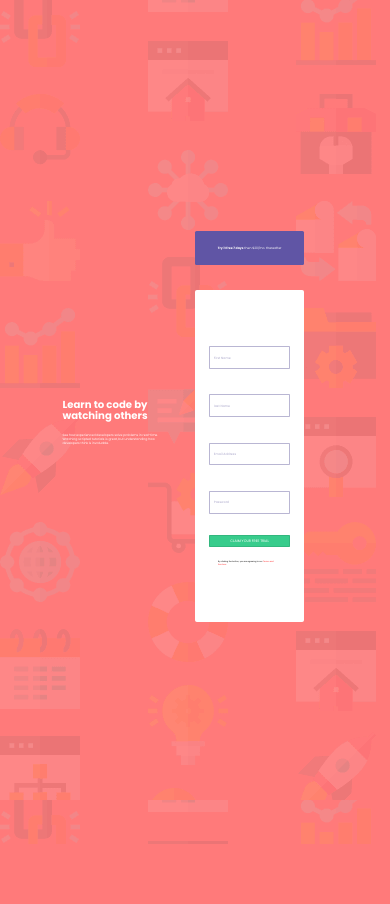
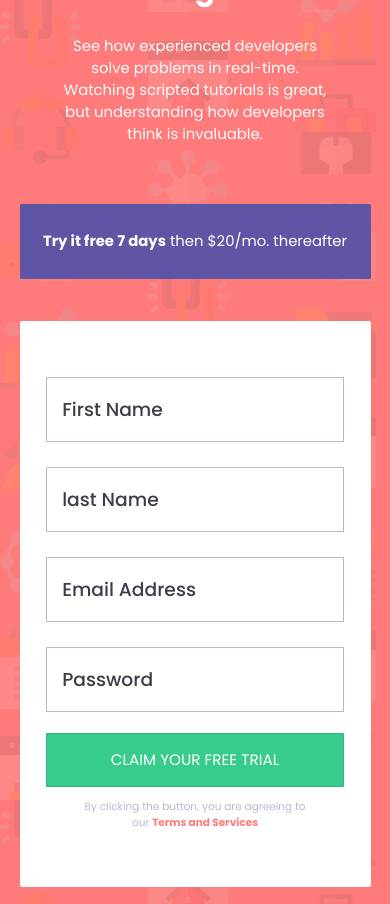
Before and after one commit to ArizonaMangoJuice/intro-component-with-signup-form, a plain HTML site: page index.html in a window 390 px wide. Before the commit the page ends 844 px from the top, so only its background shows below. Drawn offline with Linux system fonts and the light colour scheme.

Commit message:
added mobile view

```diff
--- a/index.css
+++ b/index.css
@@ -104,7 +104,7 @@ h1{
 }
 
 .input-field::placeholder{
-    color: var(--grayish-blue);
+    color: var(--dark-blue);
 }
 
 .input-field:focus{
@@ -150,3 +150,67 @@ h1{
 .error-border{
     border-color: var(--red);
 }
+
+@media only screen and (max-width: 600px){
+    .main-container{
+        flex-direction: column;
+    }
+
+    .left-container{
+        width: 100%;
+        height: auto;
+    }
+
+    h1{
+        text-align: center;
+        font-size: 7.6vw;
+        margin-bottom: 3.5vh;
+    }
+
+    .description{
+        font-size: 3.8vw;
+        text-align: center;
+    }
+
+    .right-container{
+        width: 100%;
+        height: auto;
+    }
+
+    .tip{
+        margin-left: auto;
+        margin-right: auto;
+        width: 90%;
+        text-align: center;
+        padding: 6.8vw 6vw;
+        font-size: 3.8vw;
+        border-radius: .4vw;
+        margin-top: 7vh;
+    }
+
+    .form-container{
+        width: 90%;
+        margin: 2vh auto;
+    }
+
+    .input-field{
+        font-size: 4.8vw;
+        padding: 2vh 4vw;
+
+    }
+
+    .label-style{
+        font-size: 2.6vw;
+    }
+
+    .submit{
+        font-size: 3.9vw;
+        padding: 3.7vw;
+    }
+
+    .agree{
+        font-size: 2.7vw;
+        text-align: center;
+        color: var(--grayish-blue);
+    }
+}
```
